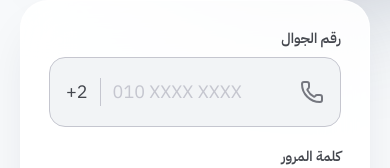
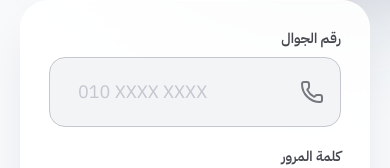
Before and after one commit to mohabx116-creator/compound-os-web, a React (Vite) app: page /login in a window 390 px wide. Shown: the part 332-500 px from the top of the page. Built offline with nearby package versions, Linux system fonts and the light colour scheme.

Commit message:
Remove country code placeholder from phone input in LoginPage

```diff
--- a/src/pages/LoginPage.tsx
+++ b/src/pages/LoginPage.tsx
@@ -65,7 +65,6 @@ export function LoginPage() {
                   inputMode="tel"
                   placeholder="010 XXXX XXXX"
                 />
-                <span className="border-r border-outline-variant pr-3 text-lg text-on-surface-variant" dir="ltr">+2</span>
               </span>
               {errors.phone && <span className="mt-2 block text-sm font-medium text-error">{errors.phone.message}</span>}
             </label>
```
